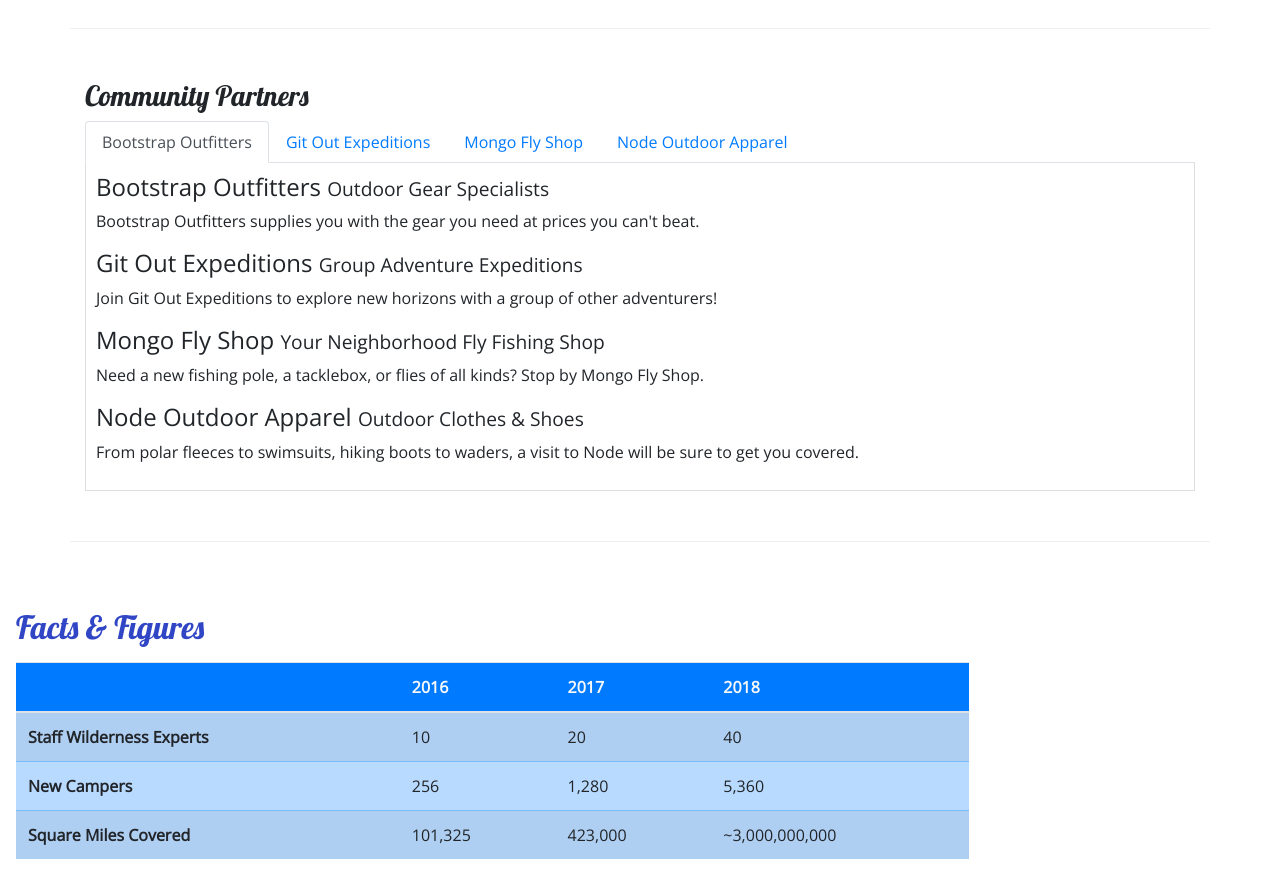
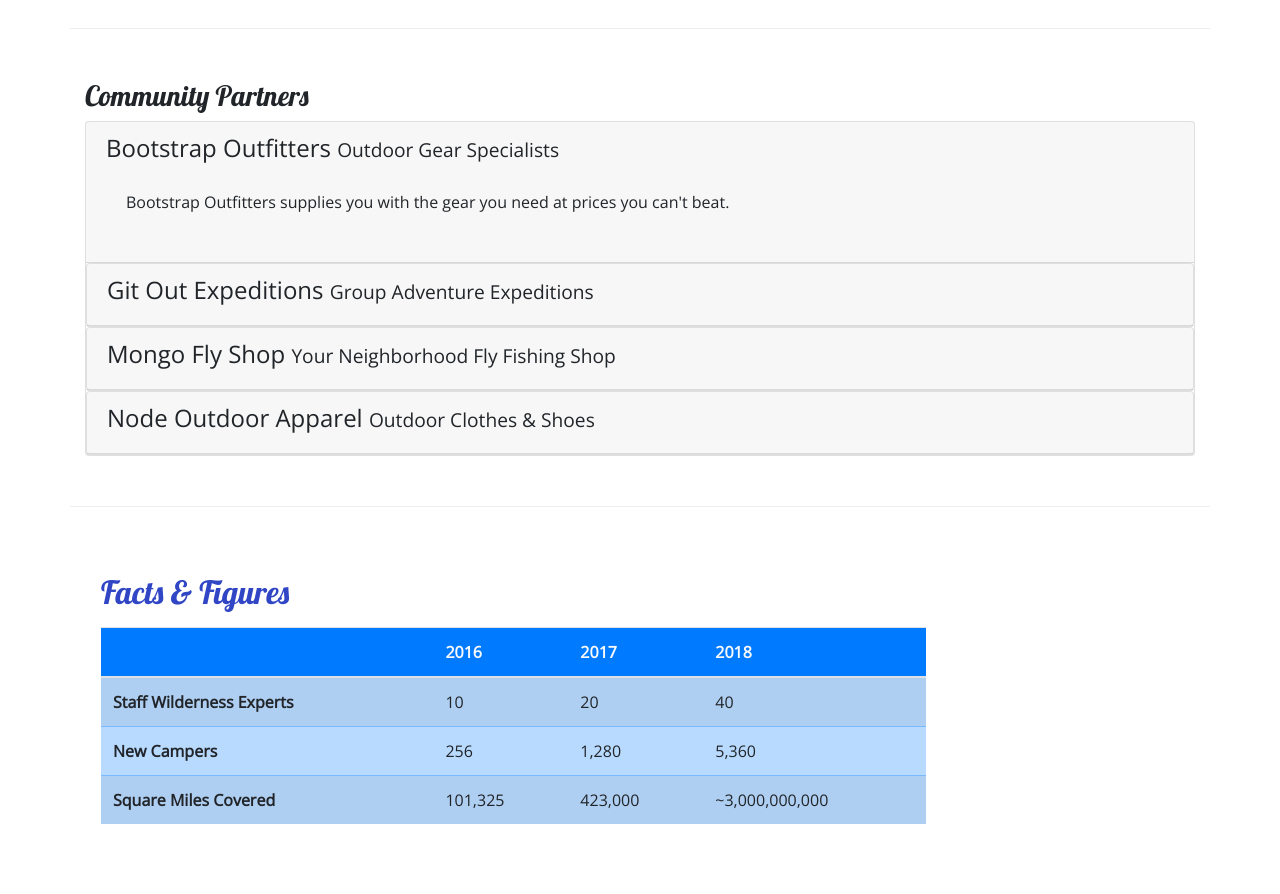
Before and after one commit to AnikThomas/Bootstrap-Project-NuCamp, a website: page aboutus.html in a window 1280 px wide. Shown: the part 800-1694 px from the top of the page. Drawn offline with nearby package versions, Linux system fonts and the light colour scheme.

Commit message:
Accordion

```diff
--- a/aboutus.html
+++ b/aboutus.html
@@ -112,32 +112,70 @@
             <div class="col">
                 <h3>Community Partners</h3>
                 <!-- //TRANSFORM THE LISTS TO NAV TABS WEEK 3-->
-                <ul class="nav nav-tabs">
+                <!-- <ul class="nav nav-tabs">
                     <li class="nav-item"><a class="nav-link active" href="#bootstrap" role="tab" data-toggle="tab">Bootstrap Outfitters</a></li>
                     <li class="nav-item"><a class="nav-link" href="#git" role="tab" data-toggle="tab">Git Out Expeditions</a></li>
                     <li class="nav-item"><a class="nav-link" href="#mongo" role="tab" data-toggle="tab">Mongo Fly Shop</a></li>
                     <li class="nav-item"><a class="nav-link" href="#node" role="tab" data-toggle="tab">Node Outdoor Apparel</a></li>
-                </ul>
-                <div class="tab-content">
+                </ul> -->
+                <!-- TRANSFROM TO ACCORDION -->
+                <div id="accordion">
+                    <div class="card">
+                        <div role="tab" class="card-header">
                             <div role="tabpanel" class="tab-pane fade show active" id="bootstrap">
-                        <h4>Bootstrap Outfitters <small>Outdoor Gear Specialists</small></h4>
+                                <h4>
+                                    <a data-toggle="collapse" data-target="#bootstrap">Bootstrap Outfitters <small>Outdoor Gear Specialists</small></a>
+                                </h4>
+                                <div class="collapse show" id="bootstrap" data-parent="#accordion">
+                                    <div class="card-body">
                                         <p class="d-none d-sm-block">Bootstrap Outfitters supplies you with the gear you need at prices you can't beat.</p>
                                     </div>
-                    <div role="tabpanel" class="tab-pane fade show active" id="git">
-                        <h4>Git Out Expeditions <small>Group Adventure Expeditions</small></h4>
+                                </div>
+                            </div>
+                        </div>
+
+                        <div class="card">
+                            <div role="tab" class="card-header">
+                                <h4>
+                                    <a class="collapsed" data-toggle="collapse" data-target="#git">Git Out Expeditions <small>Group Adventure Expeditions</small></a>
+                                </h4>
+                                <div class="collapse" id="git" data-parent="#accordion">
+                                    <div class="card-body">
                                         <p class="d-none d-sm-block">Join Git Out Expeditions to explore new horizons with a group of other adventurers!</p>
                                     </div>
-                    <div role="tabpanel" class="tab-pane fade show active" id="mongo">
-                        <h4>Mongo Fly Shop <small>Your Neighborhood Fly Fishing Shop</small></h4>
+                                </div>
+                            </div>
+                        </div>
+
+                        <div class="card">
+                            <div role="tab" class="card-header">
+                                <h4>
+                                    <a class="collapsed" data-toggle="collapse" data-target="#mongo">Mongo Fly Shop <small>Your Neighborhood Fly Fishing Shop</small></a>
+                                </h4>
+                                <div class="collapse" id="mongo" data-parent="#accordion">
+                                    <div class="card-body">
                                         <p class="d-none d-sm-block">Need a new fishing pole, a tacklebox, or flies of all kinds? Stop by Mongo Fly Shop.</p>
                                     </div>
-                    <div role="tabpanel" class="tab-pane fade show active" id="node">
-                        <h4>Node Outdoor Apparel <small>Outdoor Clothes & Shoes</small></h4>
+                                </div>
+                            </div>
+                        </div>
+
+                        <div class="card">
+                            <div role="tab" class="card-header">
+                                <h4>
+                                    <a class="collapsed" data-toggle="collapse" data-target="#node">Node Outdoor Apparel <small>Outdoor Clothes & Shoes</small></a>
+                                </h4>
+                                <div class="collapse" id="node" data-parent="#accordion">
+                                    <div class="card-body">
                                         <p class="d-none d-sm-block">From polar fleeces to swimsuits, hiking boots to waders, a visit to Node will be sure to get you covered.</p>
+                                    </div>
+                                </div>
+                            </div>
                         </div>
                     </div>
                 <!-- TABS END -->
             </div>
+            <!-- ACCORDION END -->
         </div>
     </div>
 
--- a/styles.css
+++ b/styles.css
@@ -35,8 +35,12 @@ header h2 {
 .navbar{
     background-color: #901CAD;
 }
-.tab-content{
+/* .tab-content{ //tabs style
     border: 1px solid #DDD;
     border-top: none;
     padding: 10px;
+} */
+a, a:hover{
+    color: inherit;
+    text-decoration: none;
 }
```
Lines whose indentation alone changed are shown as unchanged.
